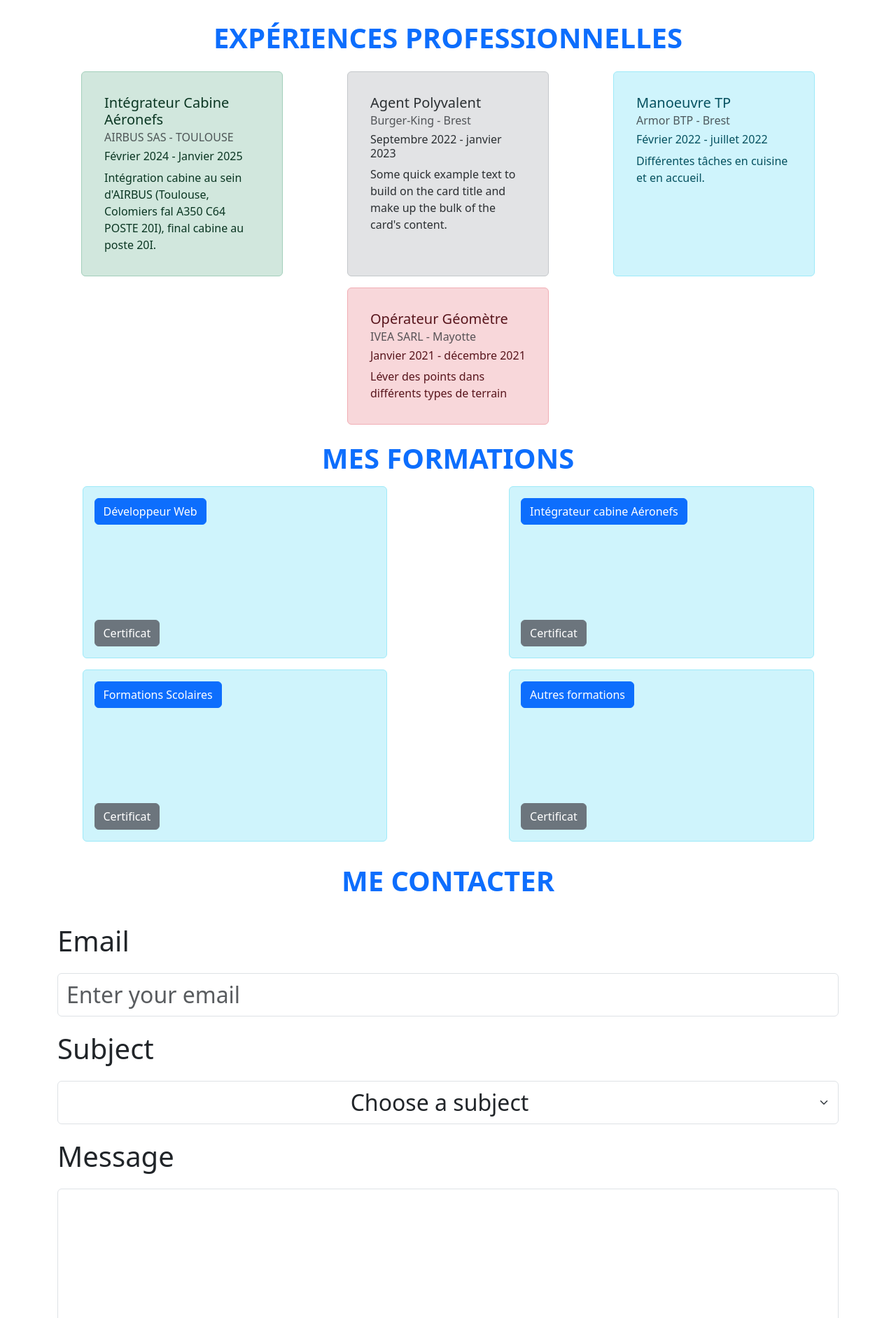
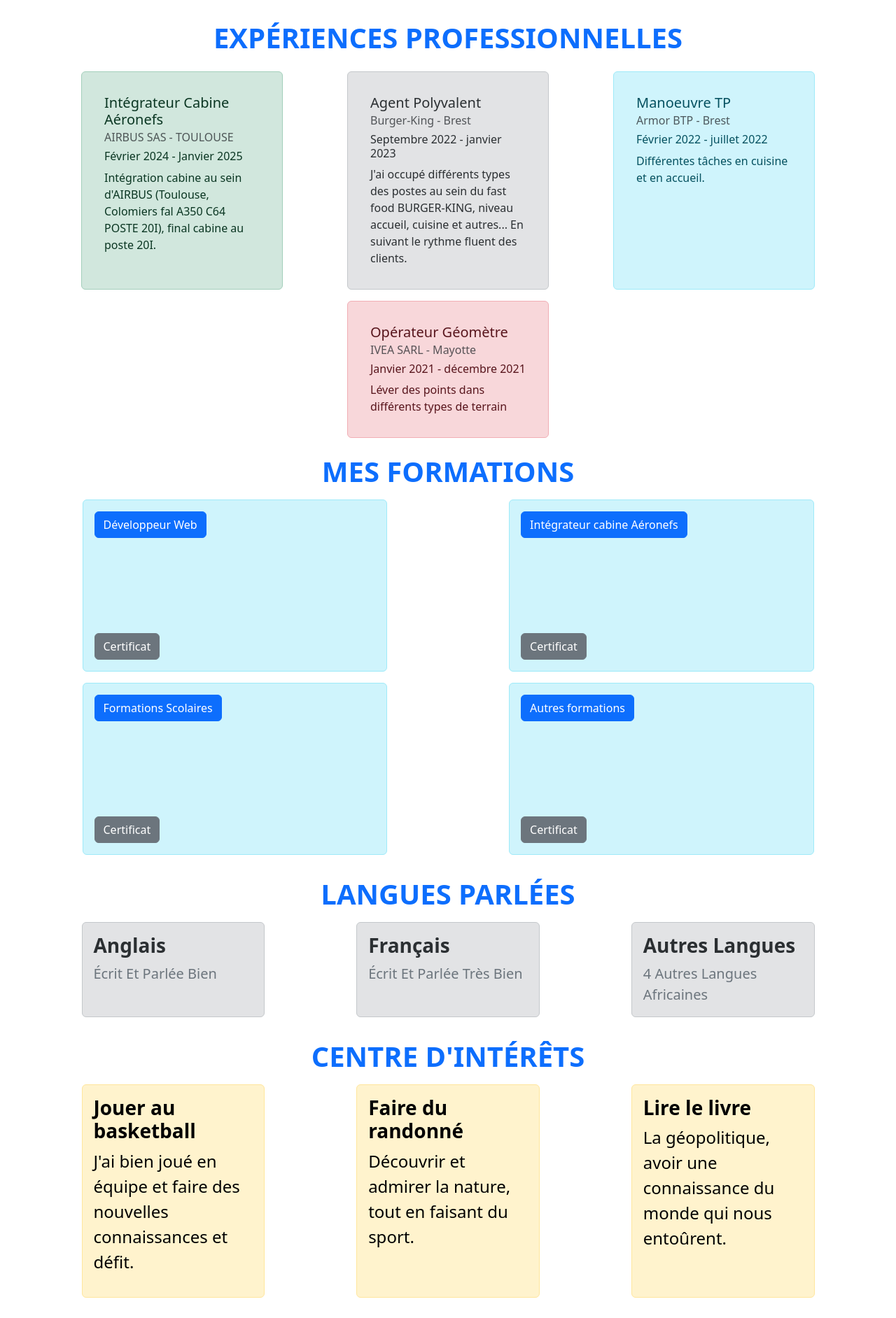
Before and after one commit to makombelajob/makombelajob, a PHP site: page / in a window 1280 px wide. Shown: the part 1446-3330 px from the top of the page at 70% size. Run offline with PHP 8.4, Linux system fonts and the light colour scheme; some web fonts are replaced.

Commit message:
adding lang and passtime

```diff
--- a/app/includes/header.php
+++ b/app/includes/header.php
@@ -102,7 +102,7 @@
                             <a class="nav-link active" aria-current="page" href="#">Done during training</a>
                         </li>
                         <li class="nav-item">
-                            <a class="nav-link" href="http://127.0.0.1:81">Tech-school</a>
+                            <a class="nav-link" href="http://jobrepair.ddns.net:81">Tech-school</a>
                         </li>
                         <li class="nav-item dropdown">
                             <a class="nav-link dropdown-toggle" href="#" role="button" data-bs-toggle="dropdown" aria-expanded="false">
--- a/app/index.php
+++ b/app/index.php
@@ -52,7 +52,7 @@ include_once 'includes/header.php';
                             <h5 class="card-title">Agent Polyvalent</h5>
                             <h6 class="card-subtitle mb-2 text-body-secondary">Burger-King - Brest</h6>
                             <h6>Septembre 2022 - janvier 2023</h6>
-                            <p class="card-text">Some quick example text to build on the card title and make up the bulk of the card's content.</p>
+                            <p class="card-text">J'ai occupé différents types des postes au sein du fast food BURGER-KING, niveau accueil, cuisine et autres... En suivant le rythme fluent des clients.</p>
                         </div>
                     </article>
                     <article class="card alert alert-info m-auto my-2 col-md-5" style="width: 18rem;">
@@ -176,6 +176,52 @@ include_once 'includes/header.php';
             </section>
         </div>
         <div class="row">
+            <section id="langues">
+                <div class="text-center my-3 col-12">
+                    <h2 class="fs-1 text-uppercase fw-semibold text-primary">Langues parlées</h2>
+                </div>
+                <div class="col-11 m-auto">
+                    <div class="row justify-content-between">
+                        <article class="alert alert-secondary col-12 col-md-5 col-lg-3">
+                            <h3 class="fs-3 fw-semibold">Anglais</h3>
+                            <aside class="text-capitalize fs-5 text-secondary">écrit et parlée bien</aside>
+                        </article>
+                        <article class="alert alert-secondary col-12 col-md-5 col-lg-3">
+                            <h3 class="fs-3 fw-semibold">Français</h3>
+                            <aside class="text-capitalize fs-5 text-secondary">écrit et parlée très bien</aside>
+                        </article>
+                        <article class="alert alert-secondary col-12 col-md-5 col-lg-3">
+                            <h3 class="fs-3 fw-semibold">Autres Langues</h3>
+                            <aside class="text-capitalize fs-5 text-secondary">4 autres langues africaines</aside>
+                        </article>
+                    </div>
+                </div>
+            </section>
+        </div>
+        <div class="row">
+            <section>
+                <div class="text-center my-3 col-12">
+                    <h2 class="fs-1 text-uppercase fw-semibold text-primary">Centre d'intérêts</h2>
+                </div>
+                <div class="col-11 m-auto">
+                    <div class="row justify-content-between text-black">
+                        <article class="alert alert-warning col-12 col-md-5 col-lg-3">
+                            <h3 class="fs-3 text-black fw-semibold">Jouer au basketball</h3>
+                            <p class="fs-4 text-black">J'ai bien joué en équipe et faire des nouvelles connaissances et défit.</p>
+                        </article>
+                        <article class="alert alert-warning col-12 col-md-5 col-lg-3">
+                            <h3 class="fs-3 text-black fw-semibold">Faire du randonné</h3>
+                            <p class="fs-4 text-black">Découvrir et admirer la nature, tout en faisant du sport.</p>
+                        </article>
+                        <article class="alert alert-warning col-12 col-md-5 col-lg-3">
+                            <h3 class="fs-3 text-black fw-semibold">Lire le livre</h3>
+                            <p class="fs-4 text-black">La géopolitique, avoir une connaissance du monde qui nous entoûrent.</p>
+                        </article>
+                    </div>
+                </div>
+            </section>
+        </div>
+        <div class="row">
             <section id="contact">
                 <div class="text-center my-3">
                     <h2 class="fs-1 text-uppercase fw-semibold text-primary">Me contacter</h2>
```
